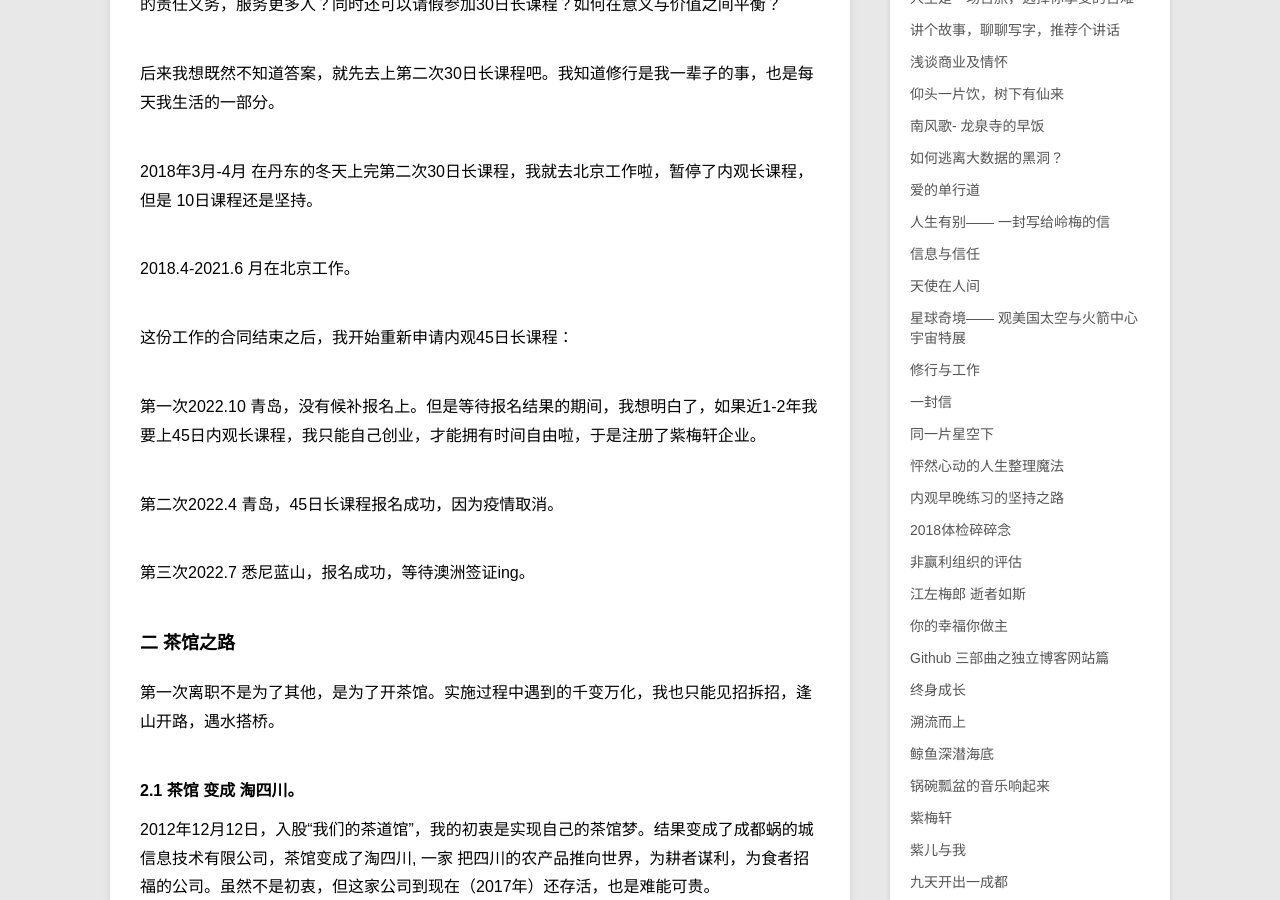
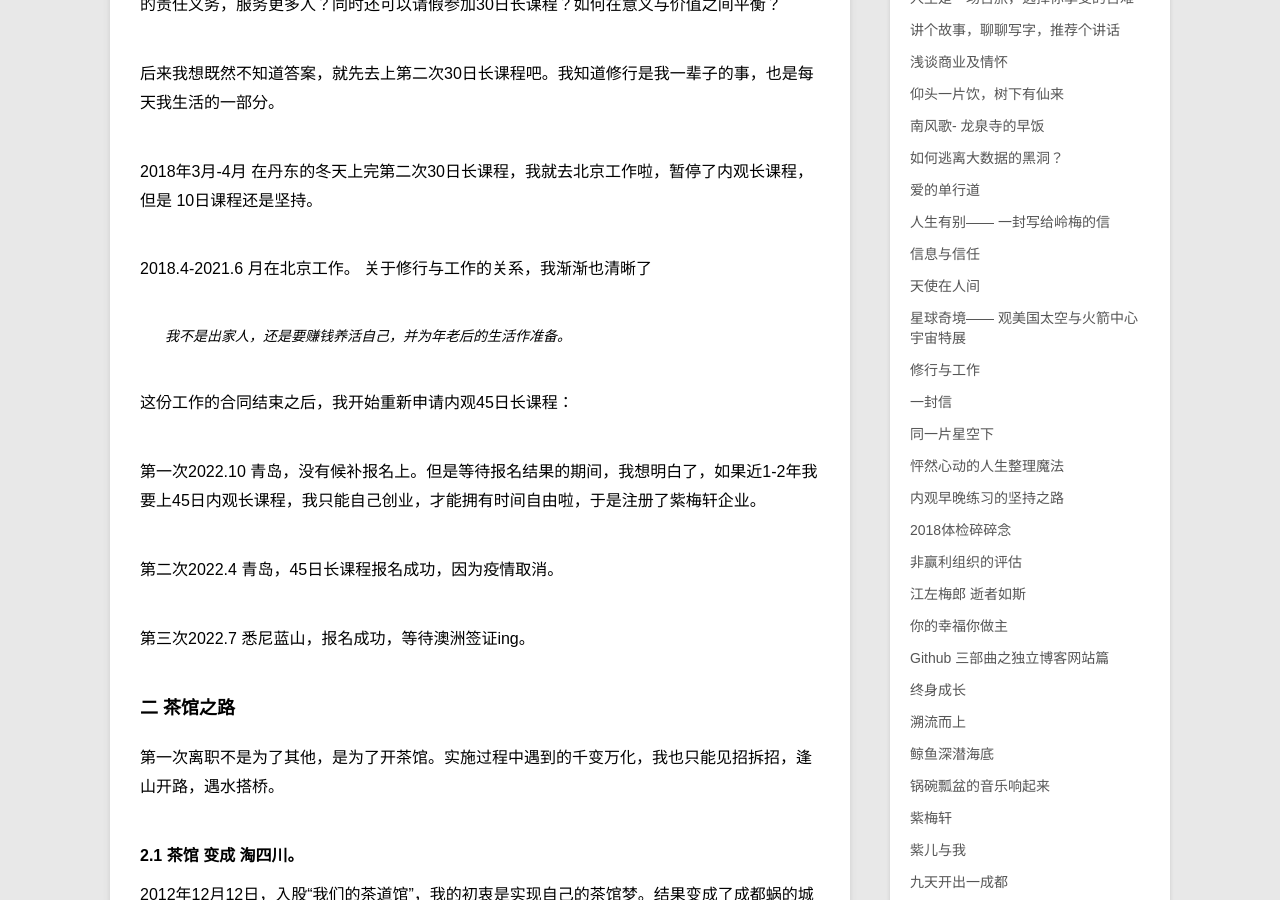
Before and after one commit to violettianjie/violettianjie.github.io, a Jekyll site: the page built from _posts/blog/2022-07-09-2life.md, in a window 1280 px wide and 900 px high, scrolled down 2339 px. Built offline with Jekyll 4.4.1, drawn with Linux system fonts in a browser that asks for light colours.

Commit message:
Update 2022-07-09-2life.md

```diff
--- a/_posts/blog/2022-07-09-2life.md
+++ b/_posts/blog/2022-07-09-2life.md
@@ -66,6 +66,9 @@ category: blog
 2018年3月-4月 在丹东的冬天上完第二次30日长课程，我就去北京工作啦，暂停了内观长课程，但是 10日课程还是坚持。
 
 2018.4-2021.6 月在北京工作。
+关于修行与工作的关系，我渐渐也清晰了
+
+> 我不是出家人，还是要赚钱养活自己，并为年老后的生活作准备。
 
 这份工作的合同结束之后，我开始重新申请内观45日长课程：
 
```
